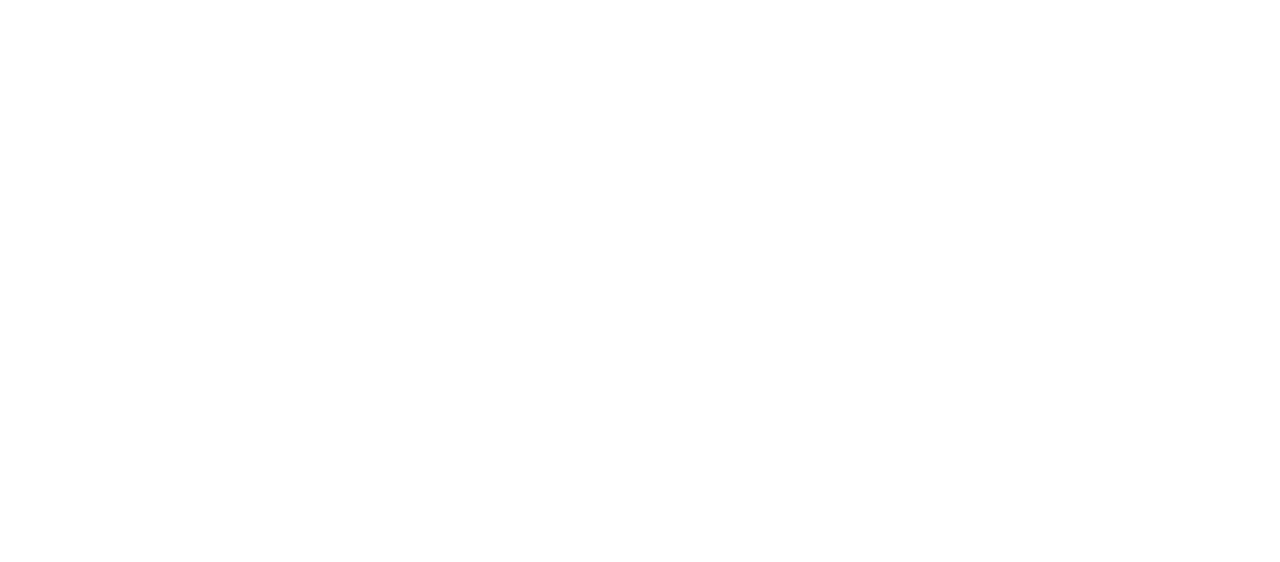
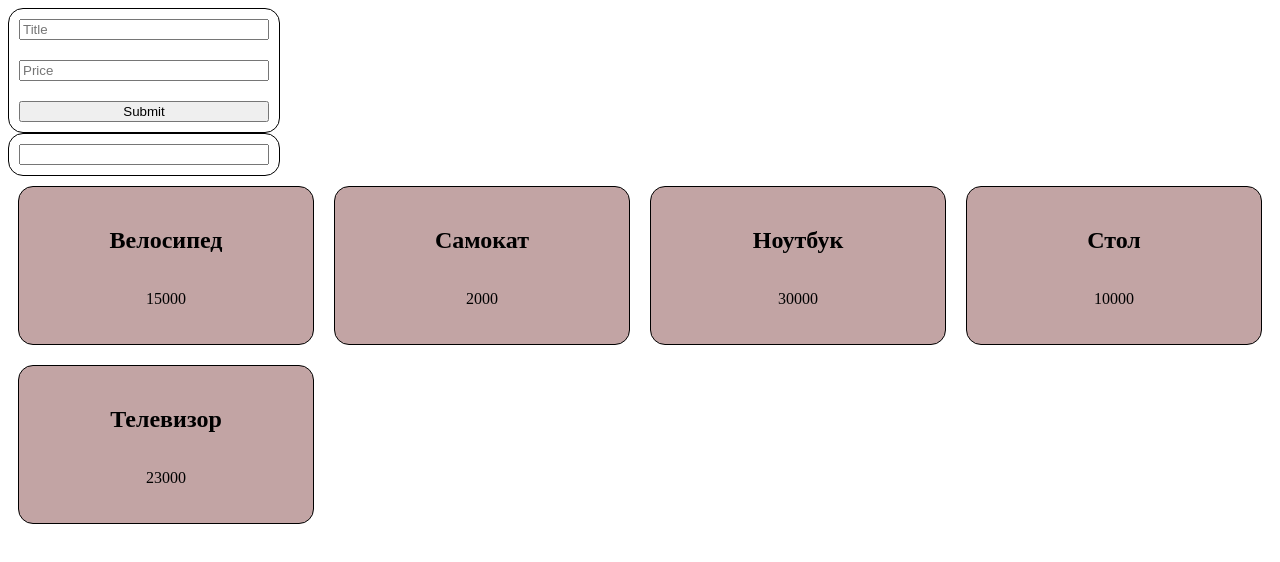
Before and after one commit to ElenaKas8/fe-proffi-path2, a plain HTML site: page Lesson_25.02_localStoraje/index.html in a window 1280 px wide. Drawn offline with Linux system fonts and the light colour scheme.

Commit message:
добавление карточек

```diff
--- a/Lesson_25.02_localStoraje/index.html
+++ b/Lesson_25.02_localStoraje/index.html
@@ -3,9 +3,28 @@
 <head>
     <meta charset="UTF-8">
     <meta name="viewport" content="width=device-width, initial-scale=1.0">
+    <link rel="stylesheet" href="./style.css">
     <title>LocalStorage</title>
 </head>
 <body>
+    <div class="forms">
+        <form class="add_form">
+            <input name="title" placeholder="Title" required/>
+            <input name="price" placeholder="Price"required/>
+            <input type="submit"/>
+        </form>
+
+        <form action="" class="remove_form">
+            <input type="text">
+        </form>
+    </div>
+
+
+   <div class="product_wrapper">
+   </div>
+
+
     <script src="./script.js"></script>
+    <script src="./practica.js"></script>
 </body>
 </html>
--- /dev/null
+++ b/Lesson_25.02_localStoraje/practica.js
@@ -0,0 +1,53 @@
+//Practica
+
+let data = [
+    {id: 1, title: 'Велосипед', price: 15000},
+    {id: 2, title: 'Самокат', price: 2000},
+    {id: 3, title: 'Ноутбук', price: 30000},
+    {id: 4, title: 'Стол', price: 10000},
+    {id: 5, title: 'Телевизор', price: 23000},
+]
+
+let div_products = document.querySelector(".product_wrapper")
+
+let add_form = document.querySelector(".add_form")
+
+add_form.onsubmit =(event)=>{
+   event.preventDefault()
+    let form_data = new FormData(event.target)
+    let inp_data = Object.fromEntries(form_data)
+    addNewProduct(inp_data)
+}
+
+//добавить новый продукт
+function addNewProduct(info){
+    data.push({...info,id:Date.now()})
+    render(data)
+}
+
+//удалить продукт
+
+
+
+function render(array){
+
+    div_products.innerHTML = ""
+for (let elem of array) {
+    let div_card = document.createElement("div")
+    let h_title = document.createElement("h2")
+    let p_price = document.createElement("p")
+
+    div_card.className = "card"
+    h_title.innerText = elem.title
+    p_price.innerText = elem.price
+
+    div_card.append(h_title,p_price)
+    div_products.append(div_card)
+}
+}
+
+render (data)
+
+/// Домашнее задание
+// 1) Реализовать новую форму, которая будет включать инпут, по которому необходимо реализовать удаление товара
+// В инпут необходимо передать значение ID товара и после нажатия товар должен быть удален на стороне разметки.
--- /dev/null
+++ b/Lesson_25.02_localStoraje/style.css
@@ -0,0 +1,26 @@
+.product_wrapper {
+    display:grid;
+    grid-template-columns: repeat(4,1fr);
+}
+
+.card{
+    padding: 20px;
+    display: flex;
+    flex-direction: column;
+    align-items: center;
+    justify-content: space-around;
+    border-radius: 15px;
+    background-color: #c2a4a4;
+    border: 1px solid black;
+    margin: 10px;
+}
+
+.forms>form{
+display: flex;
+flex-direction: column;
+width: 250px;
+gap:20px;
+padding: 10px;
+border: 1px solid black;
+border-radius: 15px;
+}
```
Also changed, not shown: Lesson_25.02_localStoraje/script.js (+37 -0 lines).
